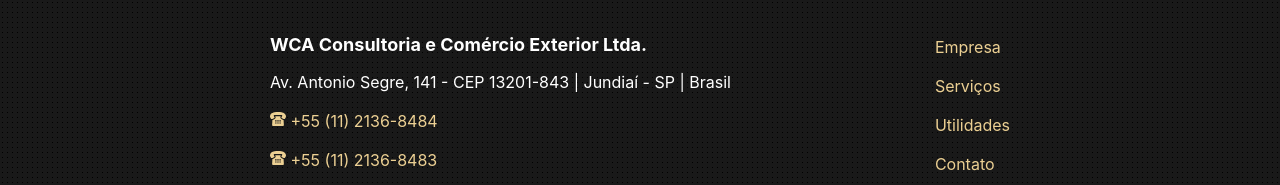
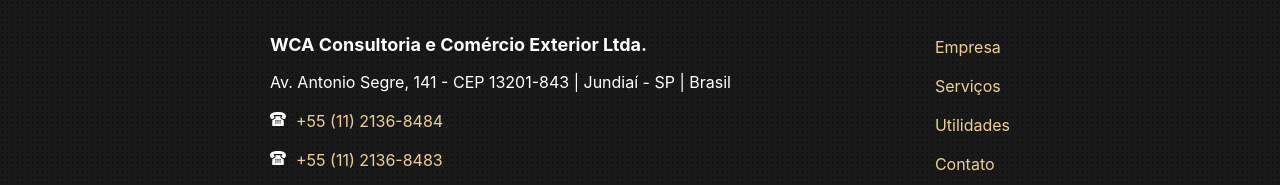
Before and after one commit to WCAComex/wcacomex.github.io, a Jekyll site: the page built from 1-empresa.markdown, in a window 1280 px wide. Shown: the part 2162-2347 px from the top of the page. Built offline with Jekyll 4.4.1, drawn with Linux system fonts in a browser that asks for light colours; grey boxes are pictures that could not be loaded.

Commit message:
Espaçamento dos ícones

```diff
--- a/_includes/footer.html
+++ b/_includes/footer.html
@@ -6,16 +6,16 @@
       <h2 class="footer-heading">{{ site.long-title }}</h2>
       <p>{{ site.endereco }} - {{ site.localidade }}</p>
       {% for tel in site.telefones %}
-        <p data-grid="spacing">
-          {% if tel.numero %}
-            <a href="tel:{{ tel.numero }}" class="tel icon">{% include svg/tel-old.svg %} {{ tel.rotulo }}</a>
-          {% else %}
-            <span class="tel icon">{% include svg/tel-old.svg %} {{ tel.rotulo }}</span>
-          {% endif %}
+        <p data-grid="small-spacing">
+          <span class="icon" data-cell="shrink">{% include svg/tel-old.svg %}</span>
+          <a href="tel:{{ tel.numero }}" class="tel" data-cell="shrink"> {{ tel.rotulo }}</a>
         </p>
       {% endfor %}
       {% if site.email %}
-        <p><a href="mailto:{{ site.email }}" class="icon">{% include svg/email.svg %} {{ site.email }}</a></p>
+        <p data-grid="small-spacing">
+          <span class="icon" data-cell="shrink">{% include svg/email.svg %}</span>
+          <a href="mailto:{{ site.email }}" data-cell="shrink">{{ site.email }}</a>
+        </p>
       {% endif %}
     </div>
 
--- a/_sass/module/_data-grid.sass
+++ b/_sass/module/_data-grid.sass
@@ -60,13 +60,13 @@
     +variant(small-spacing)
         +media-greater($on-palm)
             > :not(:last-child):not([data-cell~="order-1"])
-                margin-right: $spacing-unit / 4
+                margin-right: $spacing-unit / 3
             > [data-cell~="order-1"]
-                margin-left: $spacing-unit / 4
+                margin-left: $spacing-unit / 3
 
         +media-query($on-palm)
             > *
-                margin-bottom: $spacing-unit / 4
+                margin-bottom: $spacing-unit / 3
 
     +module(cell)
         +variant(1of2)
@@ -136,7 +136,7 @@
         &[data-grid~="small-spacing"]
             > :not(:last-child)
                 &, &[data-cell~="order-1"]
-                    margin-right: $spacing-unit / 4
+                    margin-right: $spacing-unit / 3
 
     +media-query($on-palm)
         &:not([data-grid~="row"])
```
